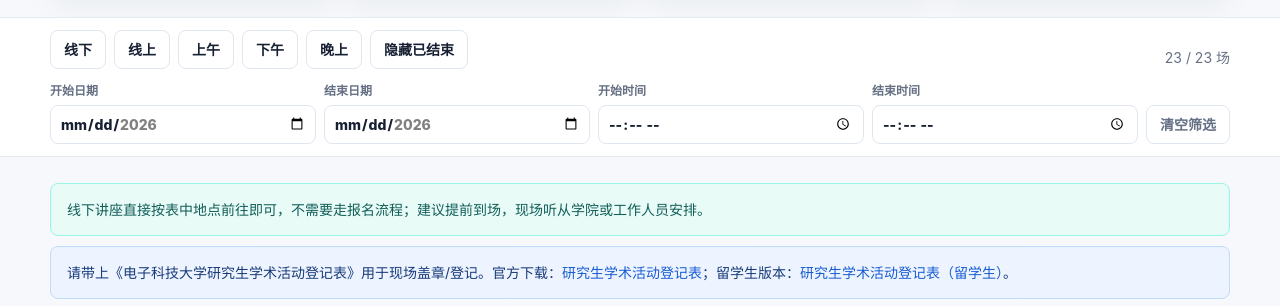
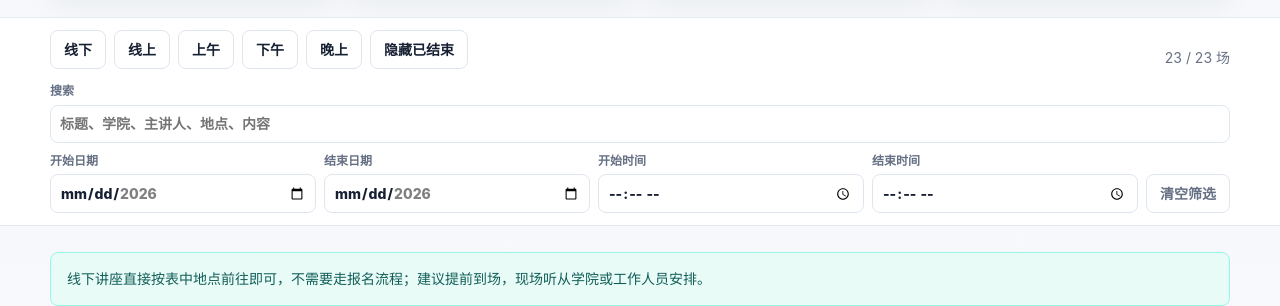
Before and after one commit to jasonmumiao/uestc-xueshujiangzuo, a website: page index.html in a window 1280 px wide. Both pictures are taken after a click on the button "清空筛选". Shown: the part 454-760 px from the top of the page. Drawn offline with Linux system fonts and the light colour scheme.

Commit message:
Add lecture search filter

```diff
--- a/index.html
+++ b/index.html
@@ -186,6 +186,10 @@
       grid-template-columns: repeat(4, minmax(130px, 1fr)) auto;
       gap: 8px;
       align-items: end;
+    }
+
+    .search-field {
+      grid-column: 1 / -1;
     }
 
     .field {
@@ -652,6 +656,7 @@
       </div>
       <div class="result-count" aria-live="polite"><span id="visible-count">23</span> / 23 场</div>
       <div class="range-controls" aria-label="日期和时间筛选">
+        <label class="field search-field" for="lecture-search"><span>搜索</span><input id="lecture-search" type="search" placeholder="标题、学院、主讲人、地点、内容"></label>
         <label class="field" for="date-start"><span>开始日期</span><input id="date-start" type="date" min="2026-06-01" max="2026-07-12"></label>
         <label class="field" for="date-end"><span>结束日期</span><input id="date-end" type="date" min="2026-06-01" max="2026-07-12"></label>
         <label class="field" for="time-start"><span>开始时间</span><input id="time-start" type="time" step="900"></label>
@@ -1284,6 +1289,7 @@
     const timeEndInput = document.getElementById("time-end");
     const clearButton = document.getElementById("clear-filters");
     const hideEndedButton = document.getElementById("hide-ended");
+    const searchInput = document.getElementById("lecture-search");
 
     function selectedValues(group) {
       return buttons
@@ -1302,6 +1308,23 @@
       if (a !== null && b !== null && a > b) return [b, a];
       return [a, b];
     }
+
+    function normalizeSearch(value) {
+      return String(value || "").toLowerCase().replace(/\s+/g, " ").trim();
+    }
+
+    function searchableText(event) {
+      const dayTitle = event.closest("[data-day-section]")?.querySelector("h2")?.textContent || "";
+      return normalizeSearch([
+        event.textContent,
+        dayTitle,
+        event.dataset.date,
+        event.dataset.format,
+        event.dataset.period
+      ].join(" "));
+    }
+
+    const searchIndex = new Map(events.map((event) => [event, searchableText(event)]));
 
     function getShanghaiNow() {
       const parts = new Intl.DateTimeFormat("en-CA", {
@@ -1330,7 +1353,7 @@
       return Number(event.dataset.end) < now.minutes;
     }
 
-    function matchesCurrentFilters(event, now) {
+    function matchesCurrentFilters(event, now, searchTerms) {
       const formats = selectedValues("format");
       const periods = selectedValues("period");
       const [timeStart, timeEnd] = normalizedRange(minutesFromTime(timeStartInput.value), minutesFromTime(timeEndInput.value));
@@ -1340,6 +1363,7 @@
       const eventEnd = Number(event.dataset.end);
       const hideEnded = hideEndedButton?.getAttribute("aria-pressed") === "true";
 
+      if (searchTerms.length && !searchTerms.every((term) => searchIndex.get(event).includes(term))) return false;
       if (hideEnded && isEnded(event, now)) return false;
       if (formats.length && !formats.includes(event.dataset.format)) return false;
       if (periods.length && !periods.includes(event.dataset.period)) return false;
@@ -1353,8 +1377,9 @@
     function applyFilters() {
       let count = 0;
       const now = getShanghaiNow();
+      const searchTerms = normalizeSearch(searchInput.value).split(" ").filter(Boolean);
       events.forEach((event) => {
-        const visible = matchesCurrentFilters(event, now);
+        const visible = matchesCurrentFilters(event, now, searchTerms);
         event.hidden = !visible;
         if (visible) count += 1;
       });
@@ -1376,7 +1401,7 @@
       });
     });
 
-    [dateStartInput, dateEndInput, timeStartInput, timeEndInput].forEach((input) => {
+    [searchInput, dateStartInput, dateEndInput, timeStartInput, timeEndInput].forEach((input) => {
       input.addEventListener("input", applyFilters);
     });
 
@@ -1386,6 +1411,7 @@
       dateEndInput.value = "";
       timeStartInput.value = "";
       timeEndInput.value = "";
+      searchInput.value = "";
       applyFilters();
     });
   </script>
--- a/scripts/update-lectures.mjs
+++ b/scripts/update-lectures.mjs
@@ -609,6 +609,7 @@ function renderHtml(events, existingHtml) {
       </div>
       <div class="result-count" aria-live="polite"><span id="visible-count">${events.length}</span> / ${events.length} 场</div>
       <div class="range-controls" aria-label="日期和时间筛选">
+        <label class="field search-field" for="lecture-search"><span>搜索</span><input id="lecture-search" type="search" placeholder="标题、学院、主讲人、地点、内容"></label>
         <label class="field" for="date-start"><span>开始日期</span><input id="date-start" type="date" min="${TERM_START}" max="${UPDATE_CUTOFF}"></label>
         <label class="field" for="date-end"><span>结束日期</span><input id="date-end" type="date" min="${TERM_START}" max="${UPDATE_CUTOFF}"></label>
         <label class="field" for="time-start"><span>开始时间</span><input id="time-start" type="time" step="900"></label>
```
